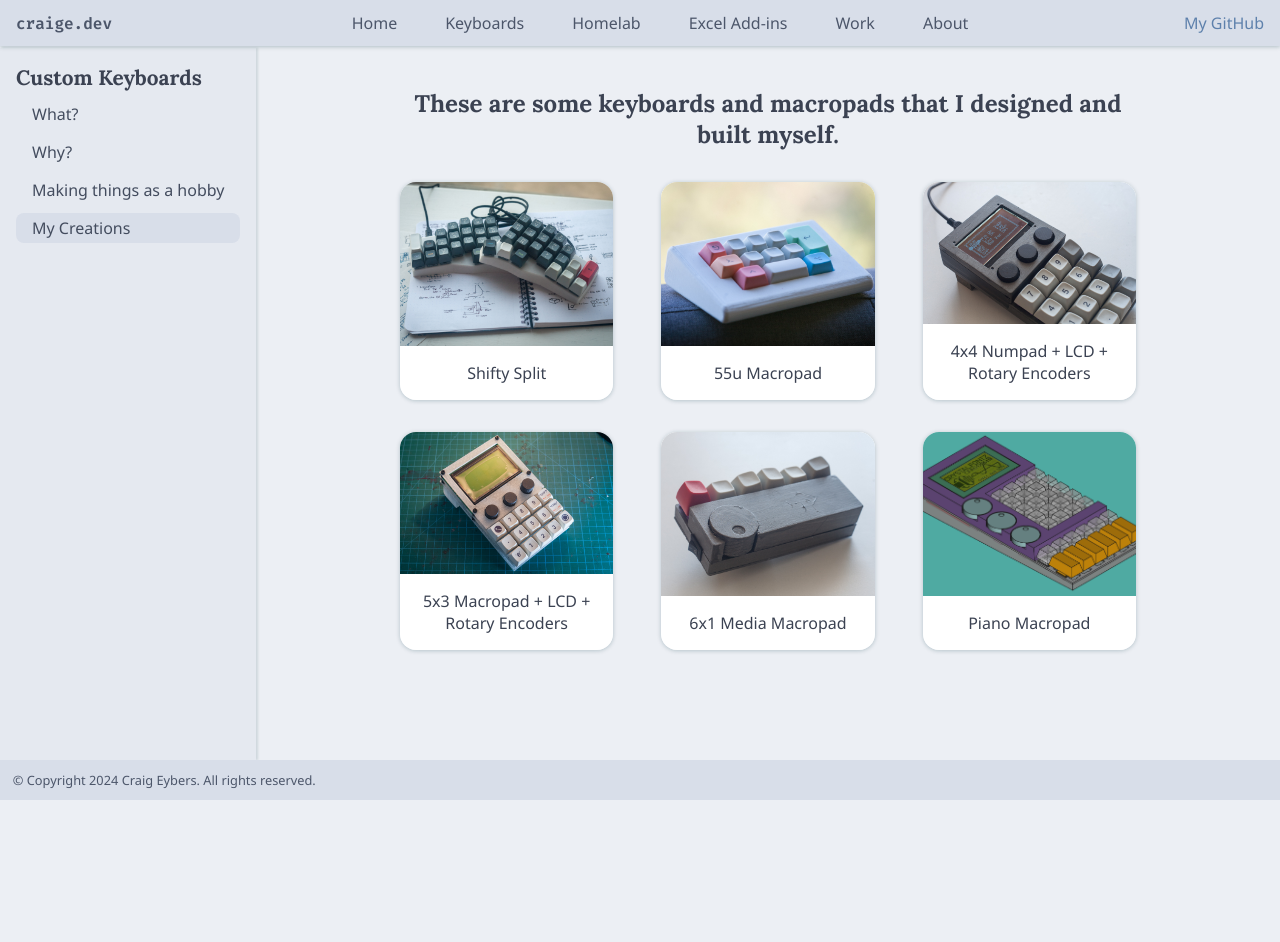
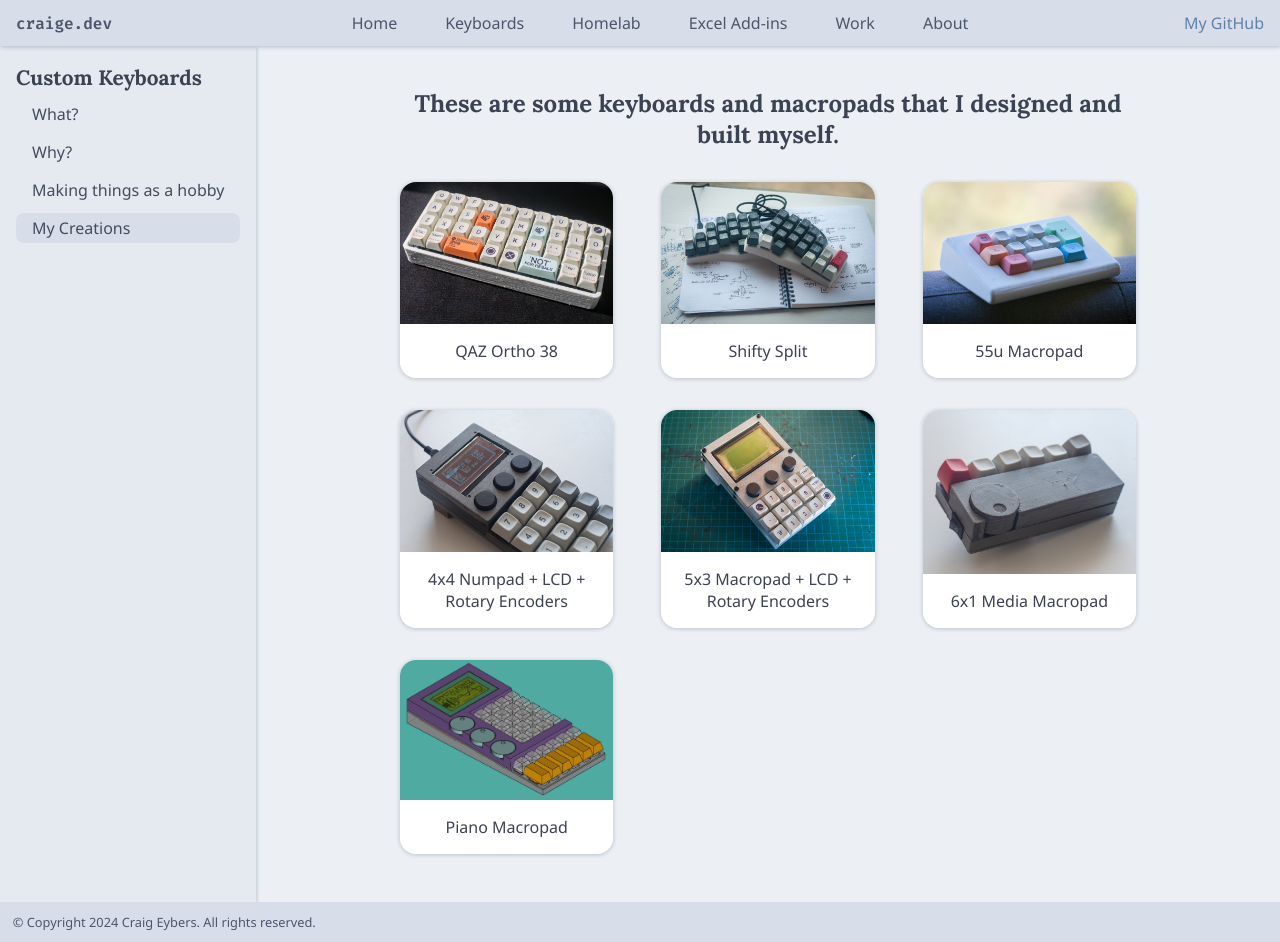
Before and after one commit to ceybers/ceybers.github.io, a plain HTML site: page keyboards/builds.html in a window 1280 px wide. Before the commit the page ends 800 px from the top, so only its background shows below. Drawn offline with Linux system fonts and the light colour scheme.

Commit message:
QAZ Ortho 38

```diff
--- a/keyboards/builds.html
+++ b/keyboards/builds.html
@@ -54,6 +54,12 @@
 
             <div class="img-caption-container">
               <div class="img-caption box-shadow-a">
+                <a href="https://github.com/ceybers/qaz-ortho-keyboard">
+                  <img src="../images/keyboards/DSCF2982.jpg" />
+                  <div class="caption">QAZ Ortho 38</div>
+                </a>
+              </div>
+              <div class="img-caption box-shadow-a">
                 <a href="https://github.com/ceybers/shifty-split-keyboard">
                   <img src="../images/20231126-IMG_1958.jpg" />
                   <div class="caption">Shifty Split</div>
@@ -65,15 +71,15 @@
                   <div class="caption">55u Macropad</div>
                 </a>
               </div>
+            </div>
+
+            <div class="img-caption-container">
               <div class="img-caption box-shadow-a">
                 <a href="https://github.com/ceybers/numpad-lcd-encoders">
                   <img src="../images/20220724-IMG_1459.jpg" />
                   <div class="caption">4x4 Numpad + LCD + Rotary Encoders</div>
                 </a>
               </div>
-            </div>
-
-            <div class="img-caption-container">
               <div class="img-caption box-shadow-a">
                 <a href="https://github.com/ceybers/numpad-lcd-encoders">
                   <img src="../images/keyboards/20220527-IMG_1333.jpg" />
@@ -86,6 +92,9 @@
                   <div class="caption">6x1 Media Macropad</div>
                 </a>
               </div>
+            </div>
+
+            <div class="img-caption-container">
               <div class="img-caption box-shadow-a">
                 <a href="https://github.com/ceybers/piano-macropad">
                   <img src="../images/keyboards/Screenshot 2021-12-13 072706.png" />
```
Also changed, not shown: images/keyboards/DSCF2982.jpg (added).
